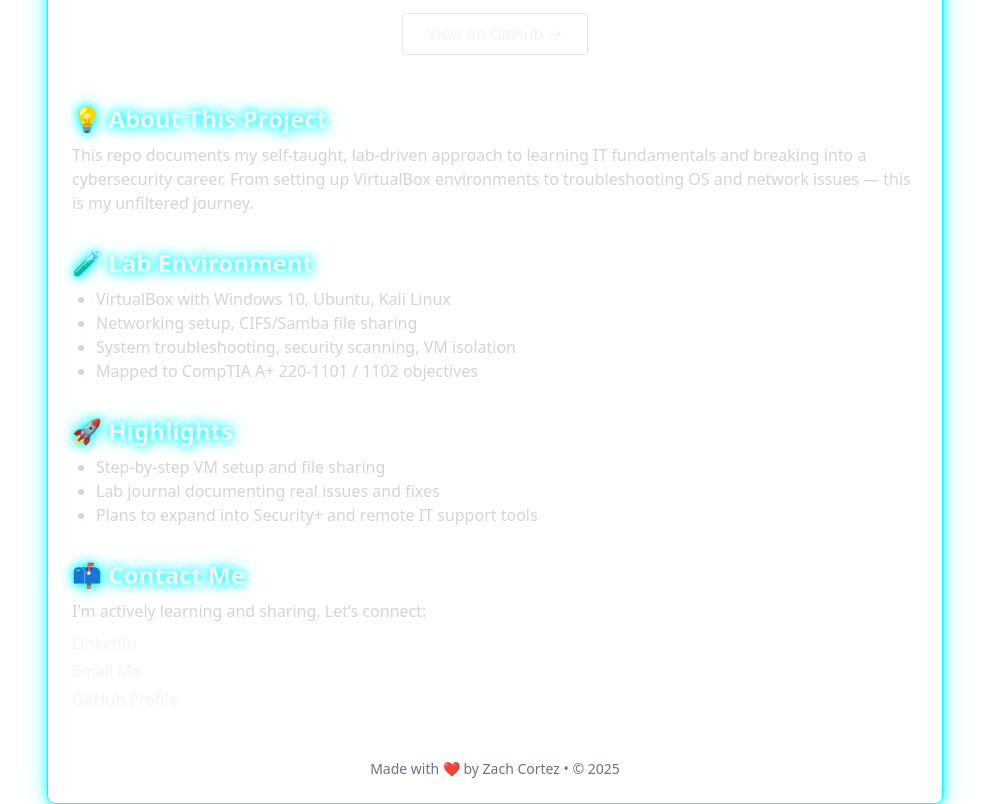
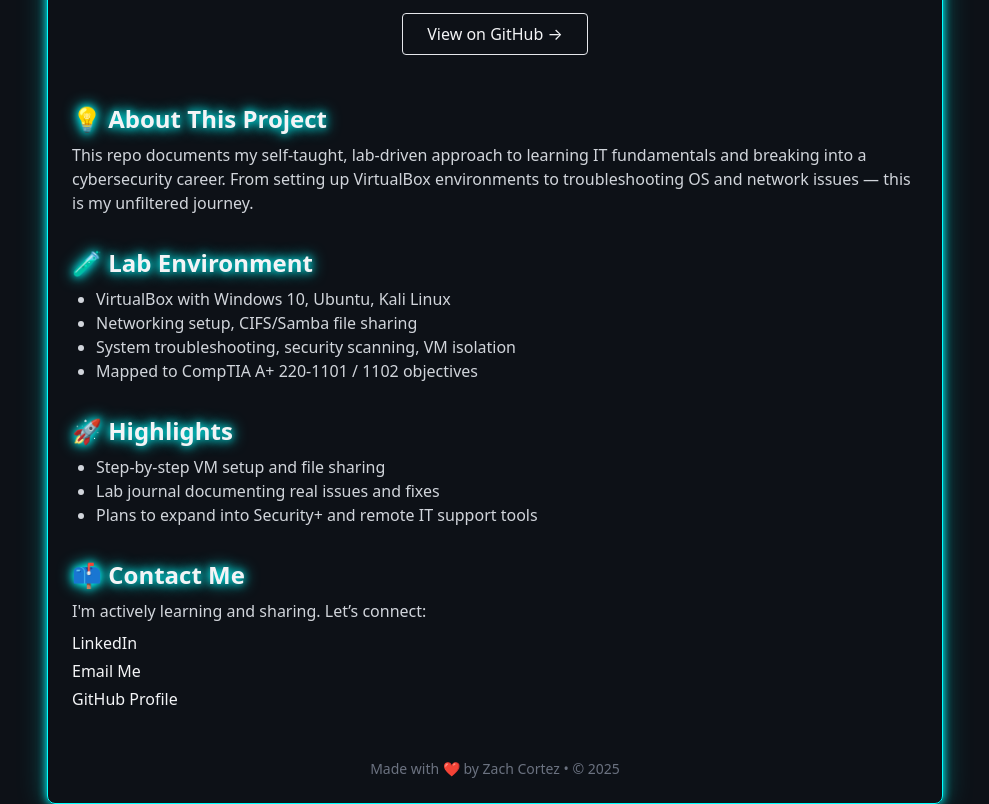
Before and after one commit to ZachCortez/CybersecurityJourney, a plain HTML site: page index.html in a window 1280 px wide. Shown: the part 112-916 px from the top of the page, without its empty margins (145-1134 px from the left). Drawn offline with nearby package versions, Linux system fonts and the light colour scheme.

Commit message:
Update index.html

```diff
--- a/index.html
+++ b/index.html
@@ -6,6 +6,10 @@
   <title>Zach's Cybersecurity Journey</title>
   <link href="https://cdn.jsdelivr.net/npm/tailwindcss@2.2.19/dist/tailwind.min.css" rel="stylesheet"/>
   <style>
+  body {
+    background-color: #0d1117;
+  }
+
   .glow-border {
     border: 1px solid #0ff;
     box-shadow: 0 0 10px #0ff, 0 0 20px #0ff2, 0 0 30px #0ff4;
@@ -25,8 +29,9 @@
     box-shadow: 0 0 10px #0ff, 0 0 20px #0ff;
   }
 </style>
+
 </head>
-<body class="bg-gray-950 text-gray-100 font-sans leading-normal tracking-normal">
+<body class="text-gray-100 font-sans leading-normal tracking-normal">
   <div class="max-w-4xl mx-auto p-6 border border-teal-400 glow-border rounded-lg">
     <header class="mb-12 text-center">
       <h1 class="text-4xl font-bold mb-4 text-teal-400 glow-text">🔐 Zach's Cybersecurity Journey</h1>
```
Lines whose indentation alone changed are shown as unchanged.
